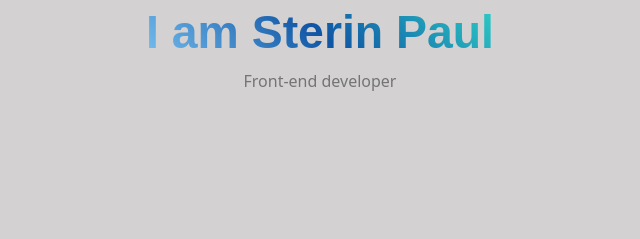
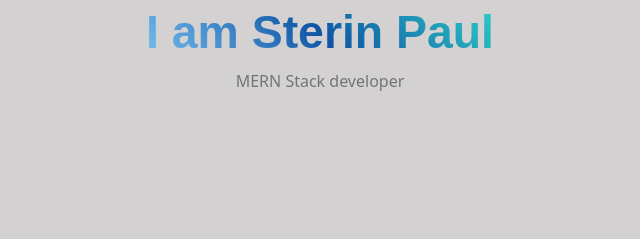
Before and after one commit to sterinpaul/portfolio, a plain HTML site: page index.html in a window 1280 px wide. Shown: the part 375-614 px from the top of the page, 320-960 px from the left. Drawn offline with nearby package versions, Linux system fonts and the light colour scheme.

Commit message:
Updated MERN

```diff
--- a/index.html
+++ b/index.html
@@ -51,7 +51,7 @@
             <div class="name-container">
                 <h1>Hi,</h1>
                 <h1>I am Sterin Paul</h1>
-                <p>Front-end developer</p>
+                <p>MERN Stack developer</p>
             </div>
         </div>
       </section>
```
